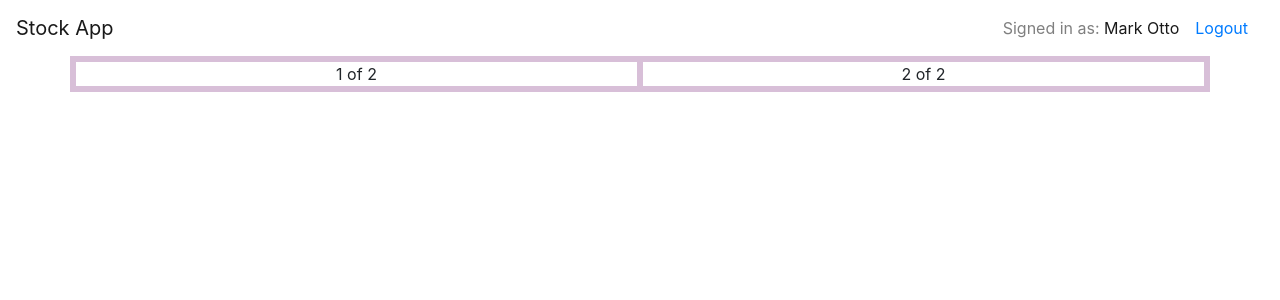
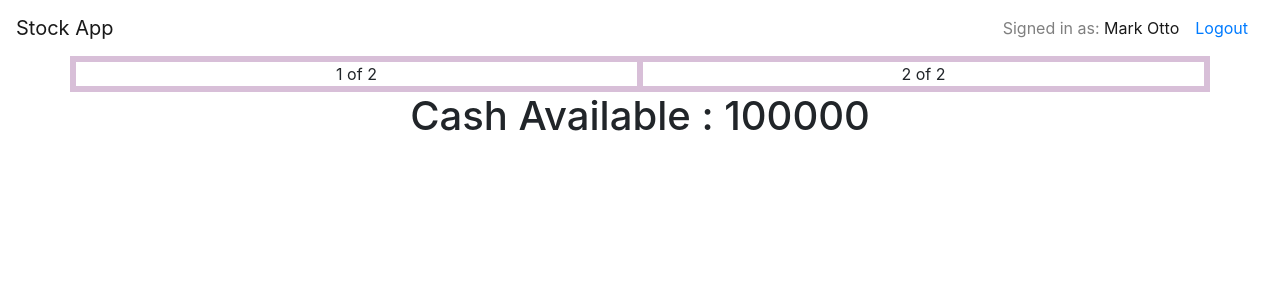
Before and after one commit to Joycelynhicks/stock-app, a React (Create React App) app: page / in a window 1280 px wide. Shown: the top 300 px of the page. Built offline with nearby package versions, Linux system fonts and the light colour scheme.

Commit message:
Set state for cash available

```diff
--- a/src/Components/Counter.js
+++ b/src/Components/Counter.js
@@ -5,9 +5,12 @@ import 'bootstrap/dist/css/bootstrap.min.css';
 function Counter() {
 
     const [count, setCount] = useState(0);
+    const [cash, setCash] = useState(100000);
 
     return (
       <div className="Counter">
+
+          <h1>Cash Available : {cash} </h1>
 
       </div>
     );
```
